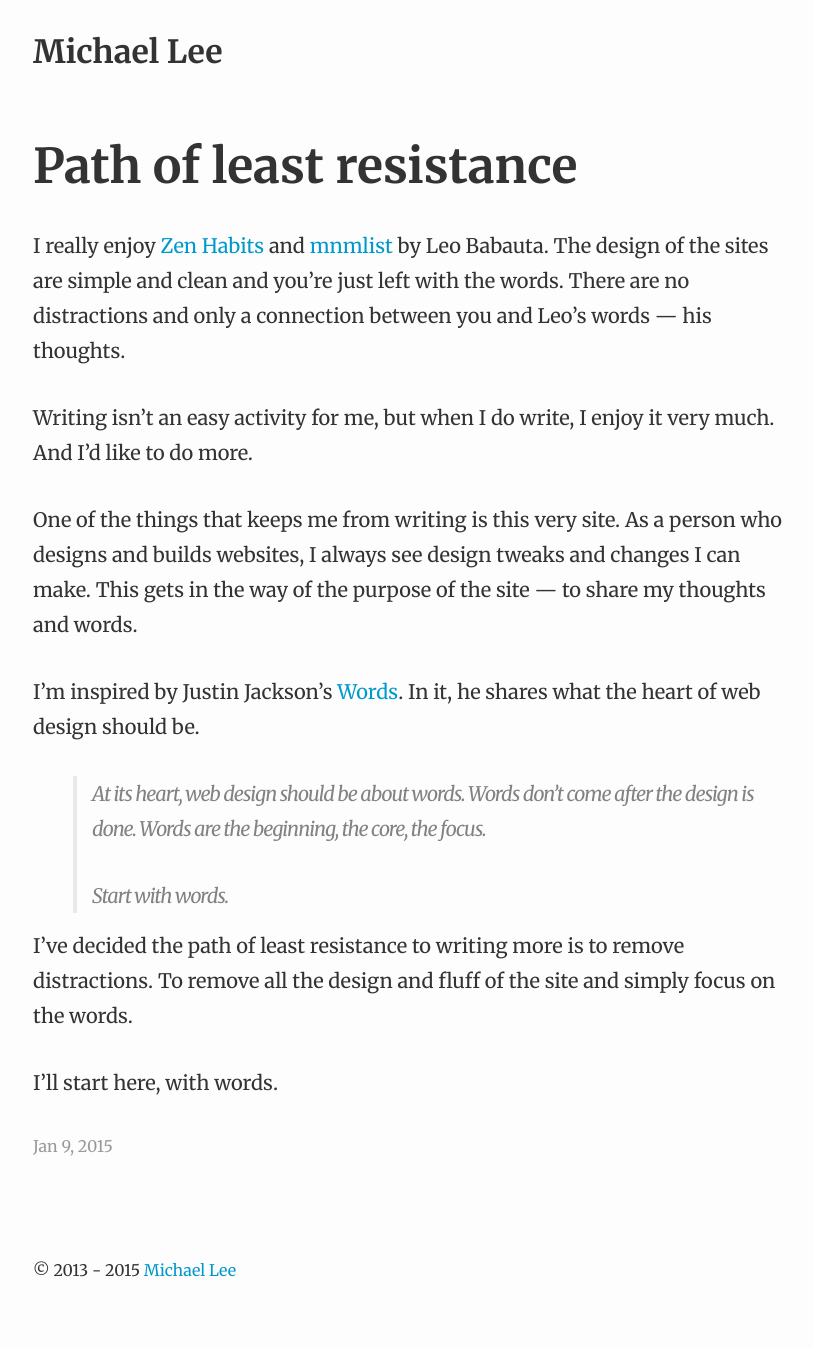
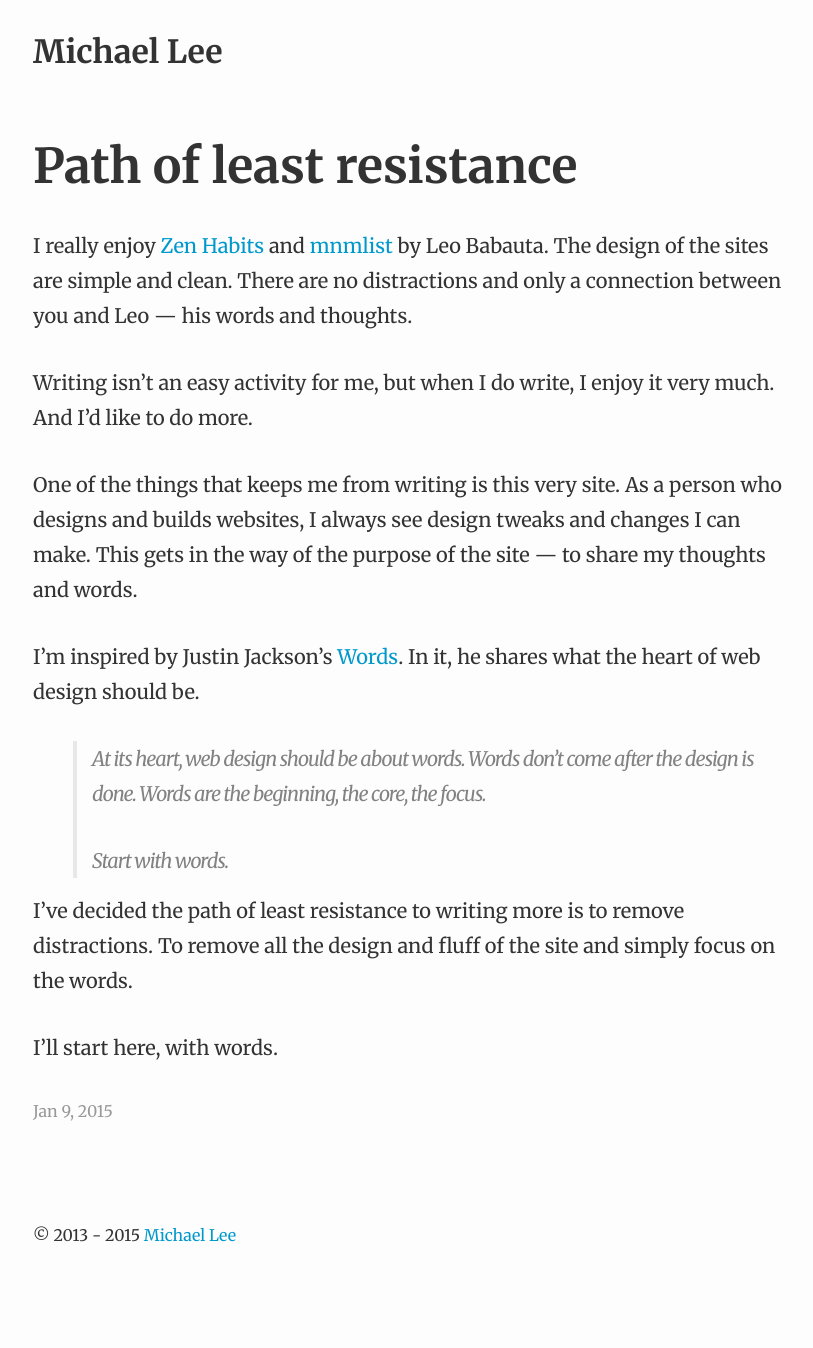
Before and after one commit to michaellee/old-michaelsoolee.com, a Jekyll site: the page built from _posts/2015-01-09-least-resistance.md, in a window 1280 px wide. Shown: the whole page, without its empty margins (223-1036 px from the left). Built offline with Jekyll 4.4.1, drawn with Linux system fonts in a browser that asks for light colours; after the commit the page ends 1313 px from its top, so only the background shows below that.

Commit message:
Post: updates

```diff
--- a/_posts/2015-01-09-least-resistance.md
+++ b/_posts/2015-01-09-least-resistance.md
@@ -4,7 +4,7 @@ title: "Path of least resistance"
 category: productivity
 ---
 
-I really enjoy [Zen Habits](http://zenhabits.net/) and [mnmlist](http://mnmlist.com/) by Leo Babauta. The design of the sites are simple and clean and you're just left with the words. There are no distractions and only a connection between you and Leo's words &mdash; his thoughts.
+I really enjoy [Zen Habits](http://zenhabits.net/) and [mnmlist](http://mnmlist.com/) by Leo Babauta. The design of the sites are simple and clean. There are no distractions and only a connection between you and Leo &mdash; his words and thoughts.
 
 Writing isn't an easy activity for me, but when I do write, I enjoy it very much. And I'd like to do more.
 
```
